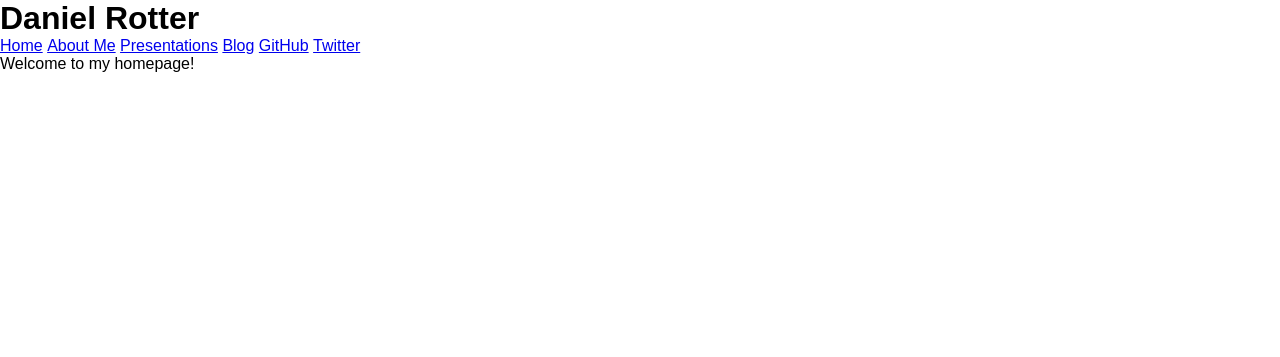
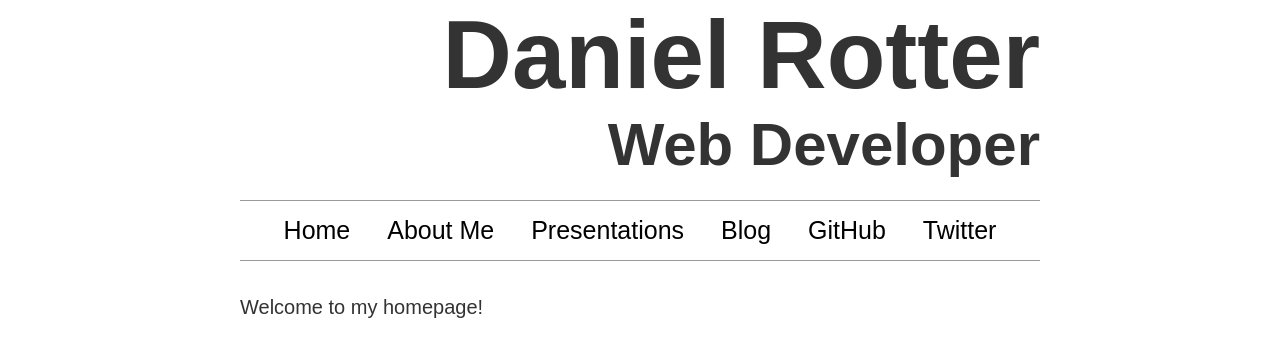
Before and after one commit to danrot/danrot.github.io, a Jekyll site: the page built from index.md, in a window 1280 px wide. Shown: the top 357 px of the page. Built offline with Jekyll 4.4.1, drawn with Linux system fonts in a browser that asks for light colours.

Commit message:
created very simple design

```diff
--- a/_layouts/master.html
+++ b/_layouts/master.html
@@ -11,6 +11,7 @@
     <body>
         <div id="header">
             <h1>Daniel Rotter</h1>
+            <h2>Web Developer</h2>
         </div>
         <div id="navigation">
             <ul>
--- a/css/style.css
+++ b/css/style.css
@@ -5,11 +5,79 @@
 }
 
 body {
-    font-family: Arial;
+    width: 800px;
+    margin: 0 auto 0 auto;
+
+    color: #333;
+    font-family: sans-serif;
+}
+
+a {
+    color: #000;
+    text-decoration: underline;
+}
+
+/* Header */
+#header {
+    height: 200px;
+
+    border-bottom: 1px #999 solid;
+}
+
+#header {
+    text-align: right;
+}
+
+#header h1 {
+    font-size: 96px;
+}
+
+#header h2 {
+    font-size: 60px;
 }
 
 /* Navigation */
+#navigation {
+    padding: 15px 0 15px 0;
+
+    border-bottom: 1px #999 solid;
+
+    font-size: 25px;
+}
+
+#navigation ul {
+    text-align: center;
+}
+
 #navigation ul li {
     display: inline;
+
+    margin-right: 30px;
+
     list-style-type: none;
 }
+
+#navigation ul li:last-child {
+    margin-right: 0px;
+}
+
+#navigation ul li a {
+    text-decoration: none;
+}
+
+/* Content */
+#content {
+    margin-top: 30px;
+}
+
+#content h2 {
+    margin: 0 0 20px 0;
+    font-size: 30px;
+}
+
+#content p {
+    margin: 0 0 10px 0;
+
+    font-size: 20px;
+    line-height: 32px;
+}
```
